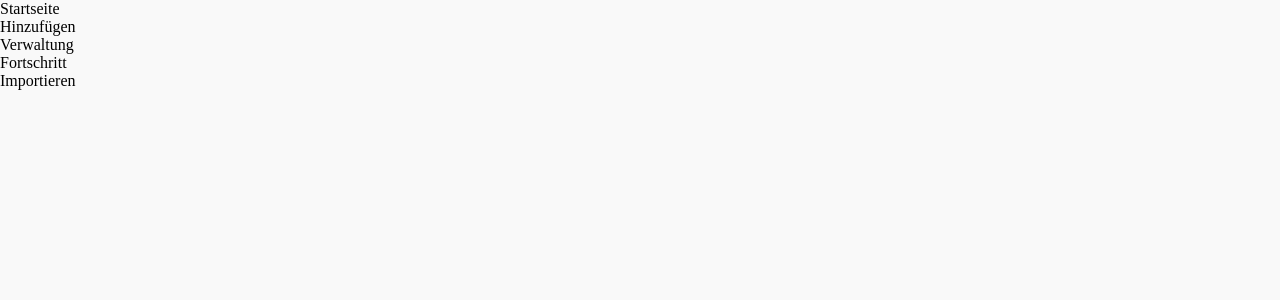
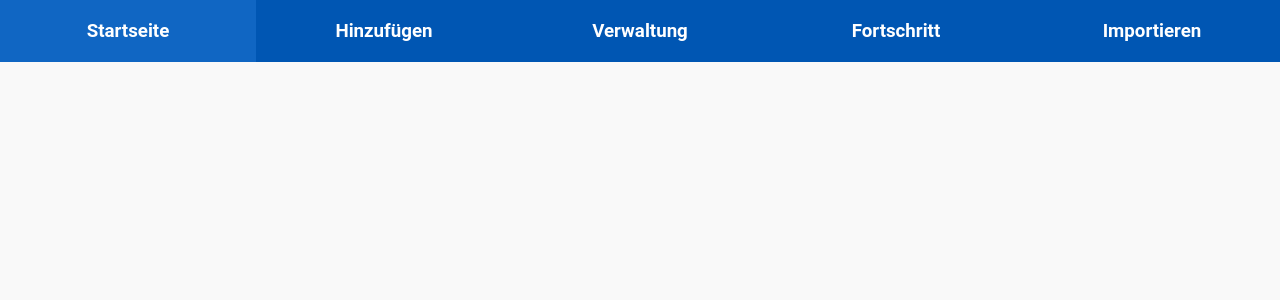
Before and after one commit to mohid-1311/Flashcards, a React (Create React App) app: page / in a window 1280 px wide. Shown: the top 300 px of the page. Built offline with nearby package versions, Linux system fonts and the light colour scheme.

Commit message:
Styling: Elemente sind Horizontal geordnet und gestyled

```diff
--- a/src/Components/NavBar/NavBar.module.css
+++ b/src/Components/NavBar/NavBar.module.css
@@ -0,0 +1,32 @@
+@import url('https://fonts.googleapis.com/css2?family=Roboto+Slab:wght@100..900&display=swap');
+
+.link-liste {
+  display: flex;
+  justify-content: space-around;
+  align-items: stretch;
+}
+
+.link {
+  flex: 1;
+  display: block;
+  justify-content: center;
+  align-items: center;
+  padding: 20px;
+  background-color: #0056b3;
+}
+
+.link:hover {
+  background-color: #1066c3;
+}
+
+.link-text {
+  font-family: "Roboto", sans-serif;
+  font-optical-sizing: auto;
+  /* font-weight: 100; */
+  font-style: normal;
+  font-variation-settings: "wdth" 100;
+  color: white;
+  list-style-type: none;
+  text-align: center;
+  background-color: inherit;
+}
--- a/src/Components/NavBar/NavBar.tsx
+++ b/src/Components/NavBar/NavBar.tsx
@@ -1,6 +1,6 @@
 import React from "react"
 import { Link } from "react-router-dom"
-import styles from "NavBar.module.css"
+import styles from "./NavBar.module.css"
 
 function NavBar() {
 
@@ -14,11 +14,17 @@ function NavBar() {
 
   return (
     <nav>
-      <ul>
-        {links.map((link, index) => (
-          <li key={index}><Link to={link.link}>{link.label}</Link></li>
-        ))}
-      </ul>
+      <h3>
+        <ul className={styles["link-liste"]}>
+          {links.map((link, index) => (
+            <Link className={styles["link"]} to={link.link}>
+              <li key={index} className={styles["link-text"]}>
+                {link.label}
+              </li>
+            </Link>
+          ))}
+        </ul>
+      </h3>
     </nav>
   )
 }
```
